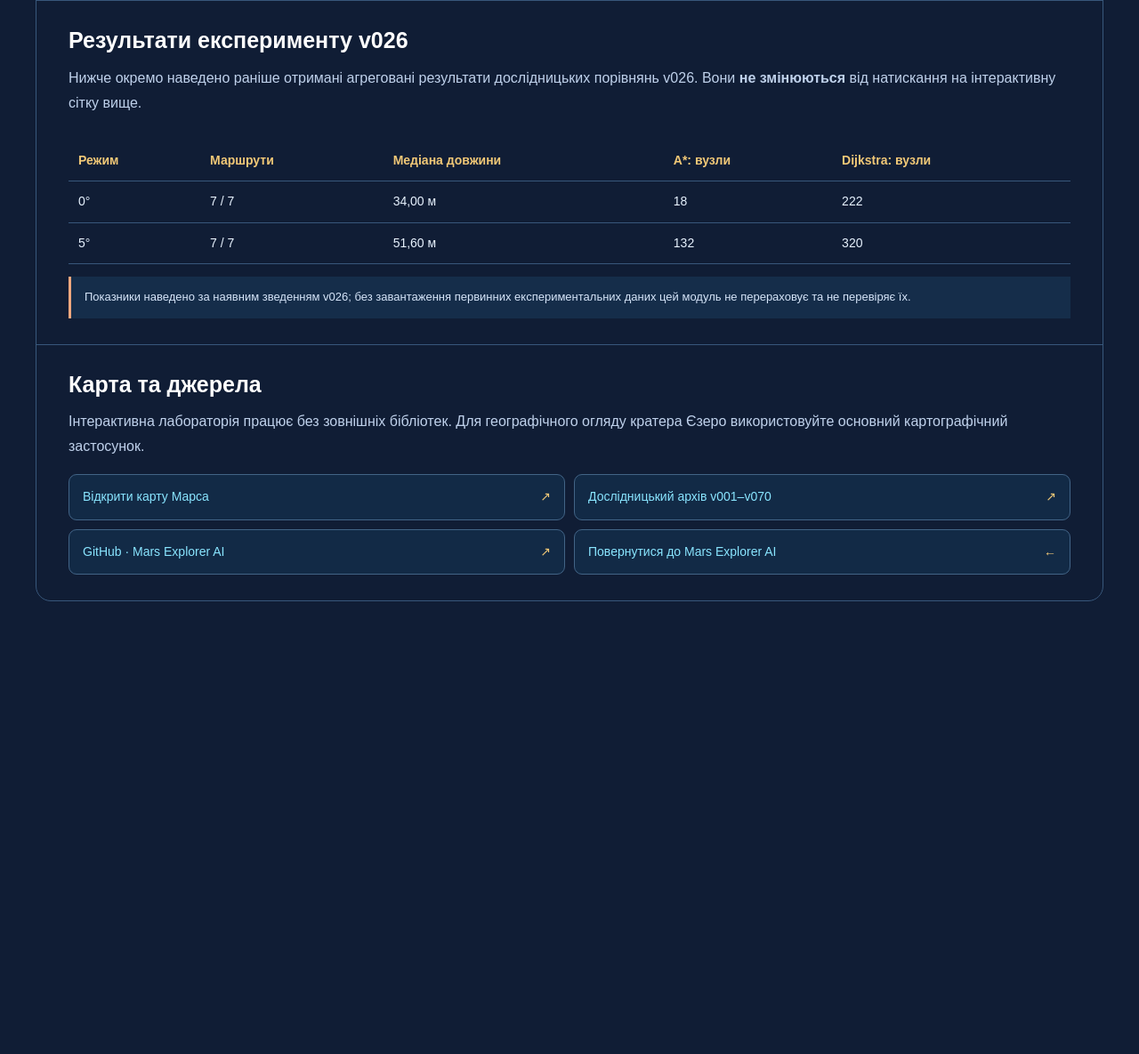
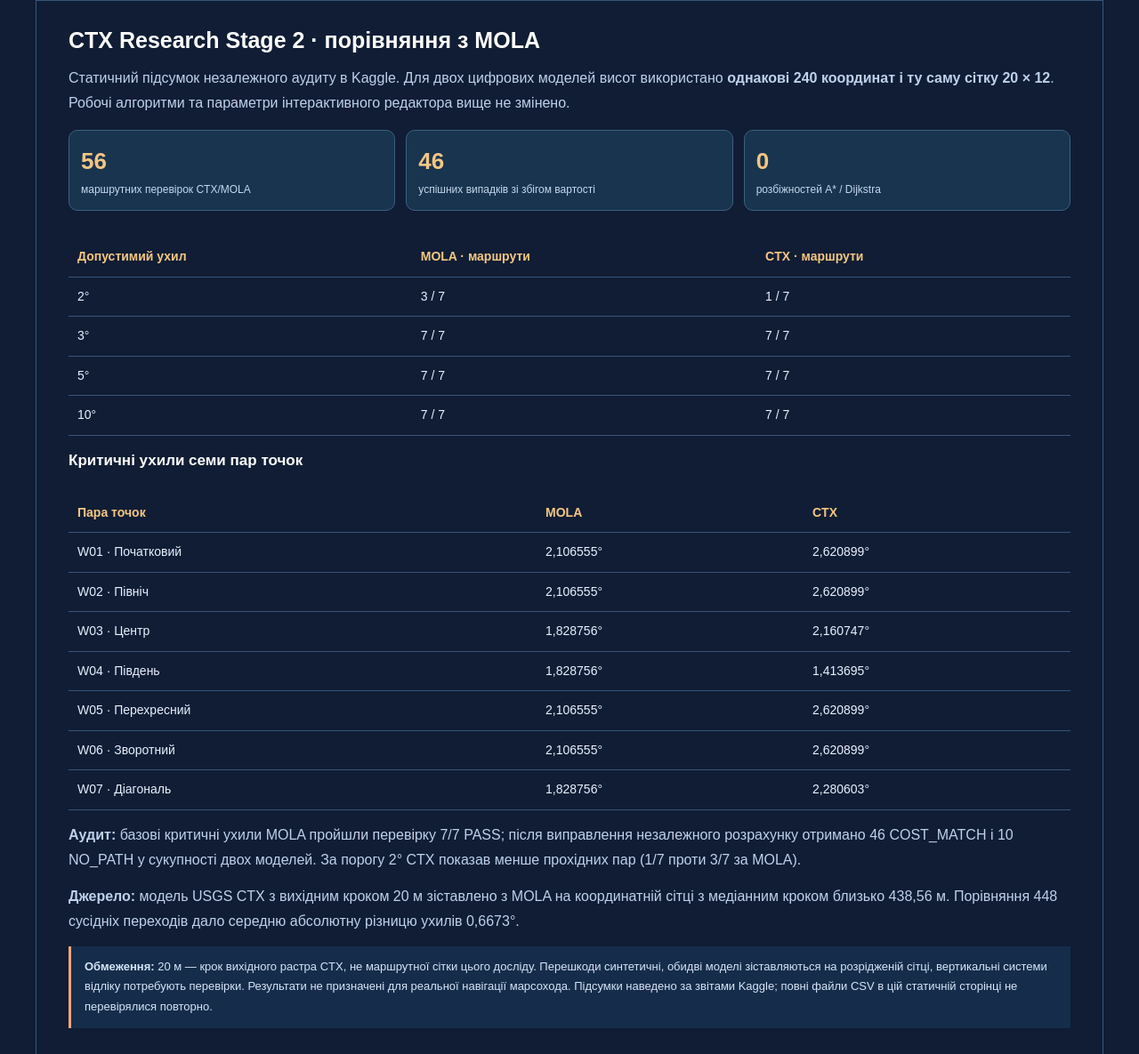
Before and after one commit to oleksisa/mars-explorer-ai-martian-map, a plain HTML site: page lab.html in a window 1280 px wide. Shown: the part 2560-3745 px from the top of the page at 89% size. Before the commit the page ends 3236 px from the top, so only its background shows below. Drawn offline with Linux system fonts and the light colour scheme.

Commit message:
Add files via upload

```diff
--- a/lab.html
+++ b/lab.html
@@ -193,6 +193,29 @@ html[data-mars-embed="1"] #ml-portal .mx-hero{border-radius:0!important}
 <p class="ml-note"><strong>Методологічні межі:</strong> перешкоди на сітці штучні; модельна вартість не дорівнює енерговитратам марсохода. Збіг отриманих вартостей не доводить оптимальність алгоритму за всіх умов. Повну незалежну валідацію кожного рядка CSV результатів не проведено без вихідних файлів експериментів. Не застосовувати для польової навігації.</p>
 </section>
 
+
+<section class="mx-wrap" id="ctx-stage2" aria-labelledby="ctx-stage2-heading">
+<h2 id="ctx-stage2-heading">CTX Research Stage 2 · порівняння з MOLA</h2>
+<p>Статичний підсумок незалежного аудиту в Kaggle. Для двох цифрових моделей висот використано <strong>однакові 240 координат і ту саму сітку 20 × 12</strong>. Робочі алгоритми та параметри інтерактивного редактора вище не змінено.</p>
+<div class="ml-stage-stats"><div><strong>56</strong><span>маршрутних перевірок CTX/MOLA</span></div><div><strong>46</strong><span>успішних випадків зі збігом вартості</span></div><div><strong>0</strong><span>розбіжностей A* / Dijkstra</span></div></div>
+<div style="overflow-x:auto"><table class="ml-stage-table">
+<thead><tr><th>Допустимий ухил</th><th>MOLA · маршрути</th><th>CTX · маршрути</th></tr></thead>
+<tbody><tr><td>2°</td><td>3 / 7</td><td>1 / 7</td></tr><tr><td>3°</td><td>7 / 7</td><td>7 / 7</td></tr><tr><td>5°</td><td>7 / 7</td><td>7 / 7</td></tr><tr><td>10°</td><td>7 / 7</td><td>7 / 7</td></tr></tbody></table></div>
+<h3 style="margin:18px 0 9px">Критичні ухили семи пар точок</h3>
+<div style="overflow-x:auto"><table class="ml-stage-table"><thead><tr><th>Пара точок</th><th>MOLA</th><th>CTX</th></tr></thead><tbody>
+<tr><td>W01 · Початковий</td><td>2,106555°</td><td>2,620899°</td></tr>
+<tr><td>W02 · Північ</td><td>2,106555°</td><td>2,620899°</td></tr>
+<tr><td>W03 · Центр</td><td>1,828756°</td><td>2,160747°</td></tr>
+<tr><td>W04 · Південь</td><td>1,828756°</td><td>1,413695°</td></tr>
+<tr><td>W05 · Перехресний</td><td>2,106555°</td><td>2,620899°</td></tr>
+<tr><td>W06 · Зворотний</td><td>2,106555°</td><td>2,620899°</td></tr>
+<tr><td>W07 · Діагональ</td><td>1,828756°</td><td>2,280603°</td></tr>
+</tbody></table></div>
+<p><strong>Аудит:</strong> базові критичні ухили MOLA пройшли перевірку 7/7 PASS; після виправлення незалежного розрахунку отримано 46 COST_MATCH і 10 NO_PATH у сукупності двох моделей. За порогу 2° CTX показав менше прохідних пар (1/7 проти 3/7 за MOLA).</p>
+<p><strong>Джерело:</strong> модель USGS CTX з вихідним кроком 20 м зіставлено з MOLA на координатній сітці з медіанним кроком близько 438,56 м. Порівняння 448 сусідніх переходів дало середню абсолютну різницю ухилів 0,6673°.</p>
+<p class="ml-note"><strong>Обмеження:</strong> 20 м — крок вихідного растра CTX, не маршрутної сітки цього досліду. Перешкоди синтетичні, обидві моделі зіставляються на розрідженій сітці, вертикальні системи відліку потребують перевірки. Результати не призначені для реальної навігації марсохода. Підсумки наведено за звітами Kaggle; повні файли CSV в цій статичній сторінці не перевірялися повторно.</p>
+</section>
+
 <section class="mx-wrap"><h2>Результати експерименту v026</h2><p>Нижче окремо наведено раніше отримані агреговані результати дослідницьких порівнянь v026. Вони <strong>не змінюються</strong> від натискання на інтерактивну сітку вище.</p><div style="overflow-x:auto"><table class="ml-table"><thead><tr><th>Режим</th><th>Маршрути</th><th>Медіана довжини</th><th>A*: вузли</th><th>Dijkstra: вузли</th></tr></thead><tbody><tr><td>0°</td><td>7 / 7</td><td>34,00 м</td><td>18</td><td>222</td></tr><tr><td>5°</td><td>7 / 7</td><td>51,60 м</td><td>132</td><td>320</td></tr></tbody></table></div><p class="ml-note">Показники наведено за наявним зведенням v026; без завантаження первинних експериментальних даних цей модуль не перераховує та не перевіряє їх.</p></section>
 <section class="mx-wrap"><h2>Карта та джерела</h2><p>Інтерактивна лабораторія працює без зовнішніх бібліотек. Для географічного огляду кратера Єзеро використовуйте основний картографічний застосунок.</p><div class="mx-links"><a class="mx-link" href="https://oleksisa.github.io/mars-explorer-ai-martian-map/" target="_blank" rel="noopener noreferrer"><span>Відкрити карту Марса</span><em>↗</em></a><a class="mx-link" href="https://www.kaggle.com/datasets/olekis/mars-explorer-ai-research-code-v001-v070" target="_blank" rel="noopener noreferrer"><span>Дослідницький архів v001–v070</span><em>↗</em></a><a class="mx-link" href="https://github.com/oleksisa/mars-explorer-ai-martian-map" target="_blank" rel="noopener noreferrer"><span>GitHub · Mars Explorer AI</span><em>↗</em></a><a class="mx-link" href="https://oleksis.fun/index/mars_explorer_ai_doslidzhennja_marsa/0-19"><span>Повернутися до Mars Explorer AI</span><em>←</em></a></div></section>
 </main>
```
